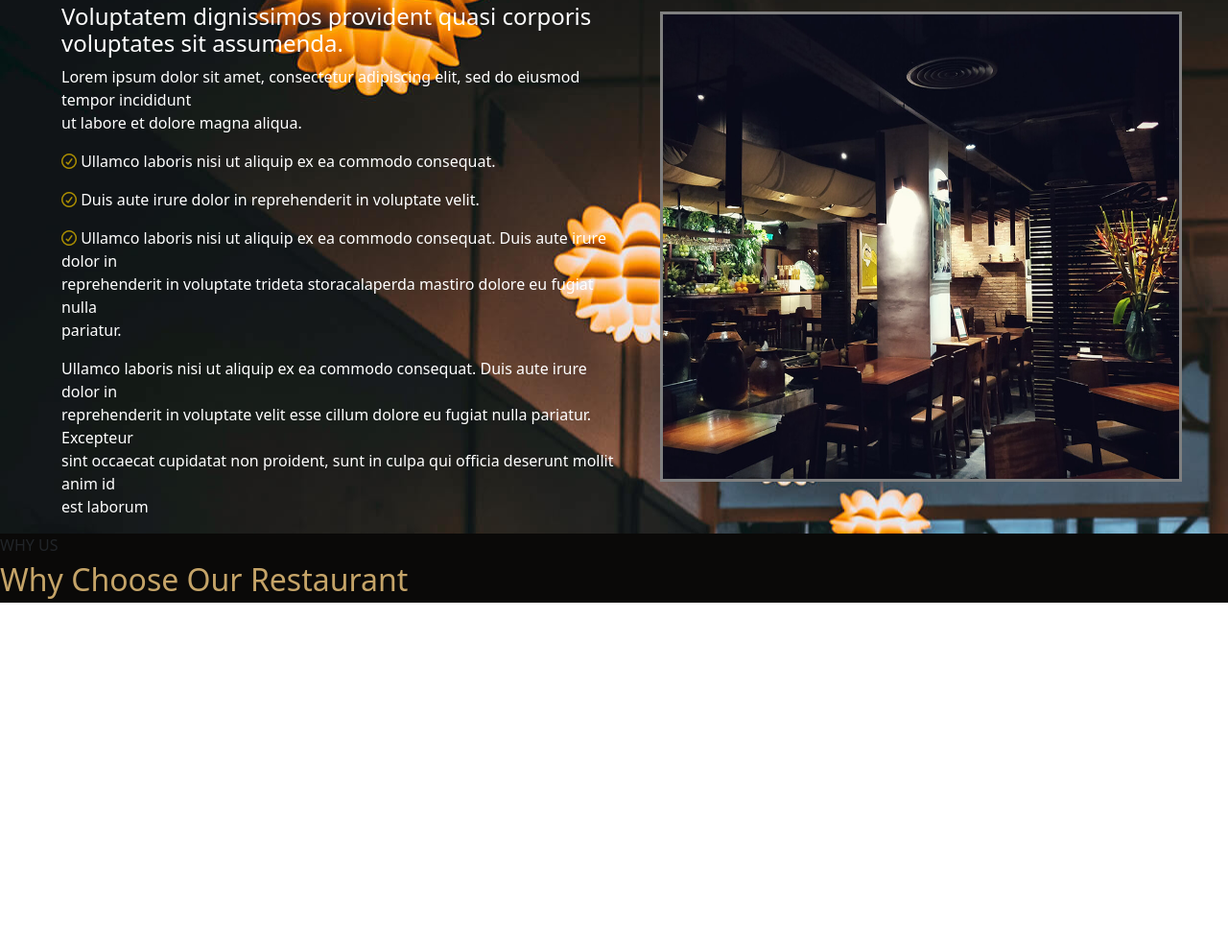
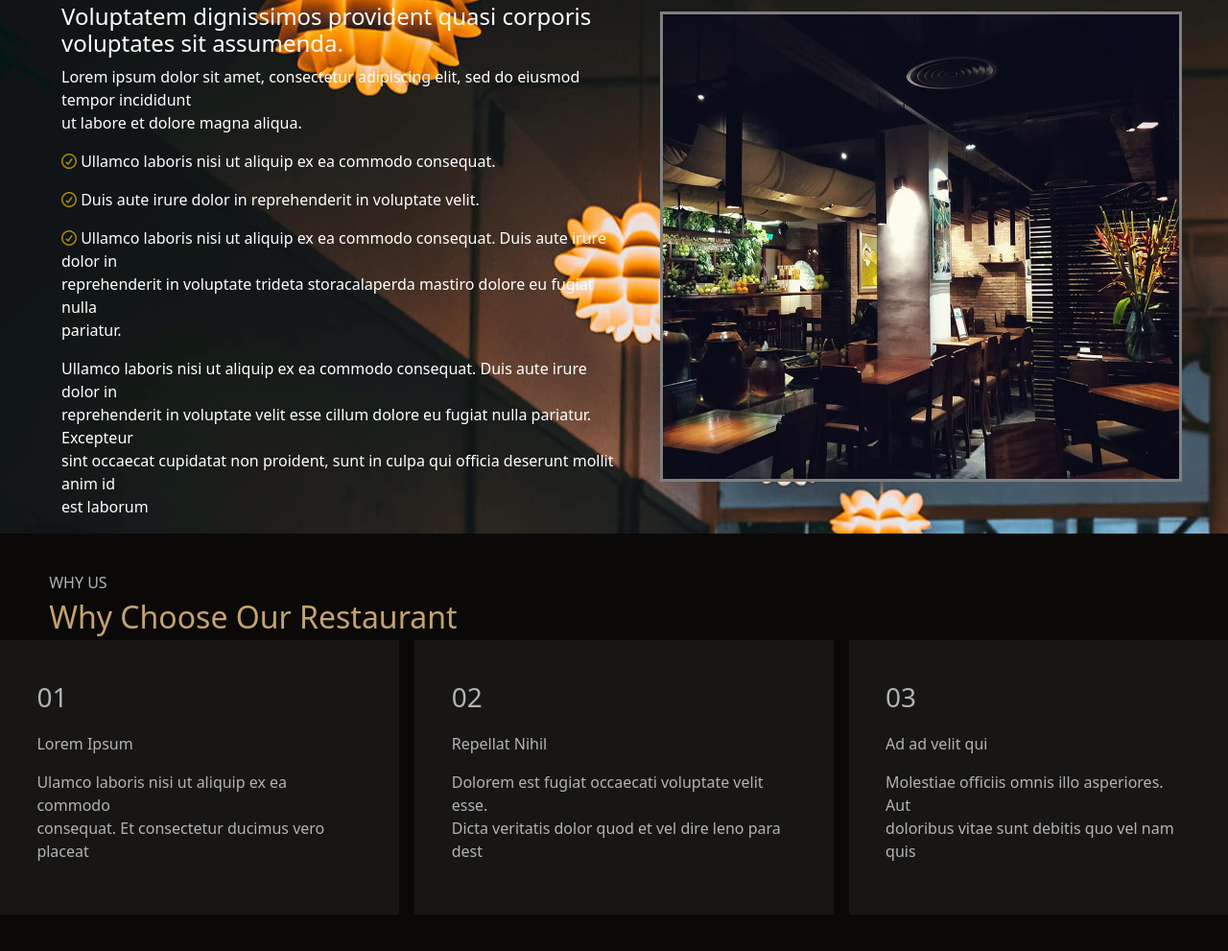
Before and after one commit to Fermoussa/CbienBon, a website: page index.html in a window 1280 px wide. Shown: the part 797-1788 px from the top of the page at 96% size. Before the commit the page ends 1425 px from the top, so only its background shows below. Drawn offline with nearby package versions, Linux system fonts and the light colour scheme.

Commit message:
carte section why

```diff
--- a/index.html
+++ b/index.html
@@ -85,12 +85,37 @@
 
     <div class="whyUs">
         <div class="enteteWhy">
-            <span> WHY US</span> <br>
+            <span class="textGris"> WHY US </span> <br>
             <span class="titreWhy fs-2"> Why Choose Our Restaurant </span>
         </div>
 
-        <div class="contentCarteWhy">
+        <div class="contentCarteWhy gap-3 justify-content-center">
+            <div class="carteWhy textGris">
+                <p class="numCarte fs-3"> 01 </p>
+                <p> Lorem Ipsum </p>
+                <p>
+                    Ulamco laboris nisi ut aliquip ex ea commodo<br>
+                    consequat. Et consectetur ducimus vero placeat
+                </p>
+            </div>
 
+            <div class="carteWhy textGris">
+                <p class="numCarte fs-3"> 02 </p>
+                <p> Repellat Nihil </p>
+                <p>
+                    Dolorem est fugiat occaecati voluptate velit esse.<br>
+                    Dicta veritatis dolor quod et vel dire leno para dest
+                </p>
+            </div>
+
+            <div class="carteWhy textGris">
+                <p class="numCarte fs-3"> 03 </p>
+                <p> Ad ad velit qui </p>
+                <p>
+                    Molestiae officiis omnis illo asperiores. Aut<br>
+                    doloribus vitae sunt debitis quo vel nam quis
+                </p>
+            </div>
         </div>
     </div>
 
--- a/src/scss/modules/_whyUs.scss
+++ b/src/scss/modules/_whyUs.scss
@@ -2,8 +2,36 @@
     display: flex;
     flex-direction: column;
     background-color: rgb(10,9,8);
+    padding-top: 3%;
 }
+
+.enteteWhy{
+    // background-color: blueviolet;
+    padding-left: 4%;
+}
+
 
 .titreWhy{
     color: rgb(197,164,104);
 }
+
+.textGris{
+    color: rgb(179, 179, 179);
+}
+
+.carteWhy{
+    background-color: rgb(24,22,20);
+    padding-top: 3%;
+    padding-left: 3%;
+    padding-right: 3%;
+    padding-bottom: 3%;
+    margin-bottom: 5%;
+
+}
+
+.contentCarteWhy{
+    display: flex;
+    flex-direction: row;
+    // background-color: green;
+    width: 100%;
+}
```
Also changed, not shown: public/css/app.css, 1 other file.
